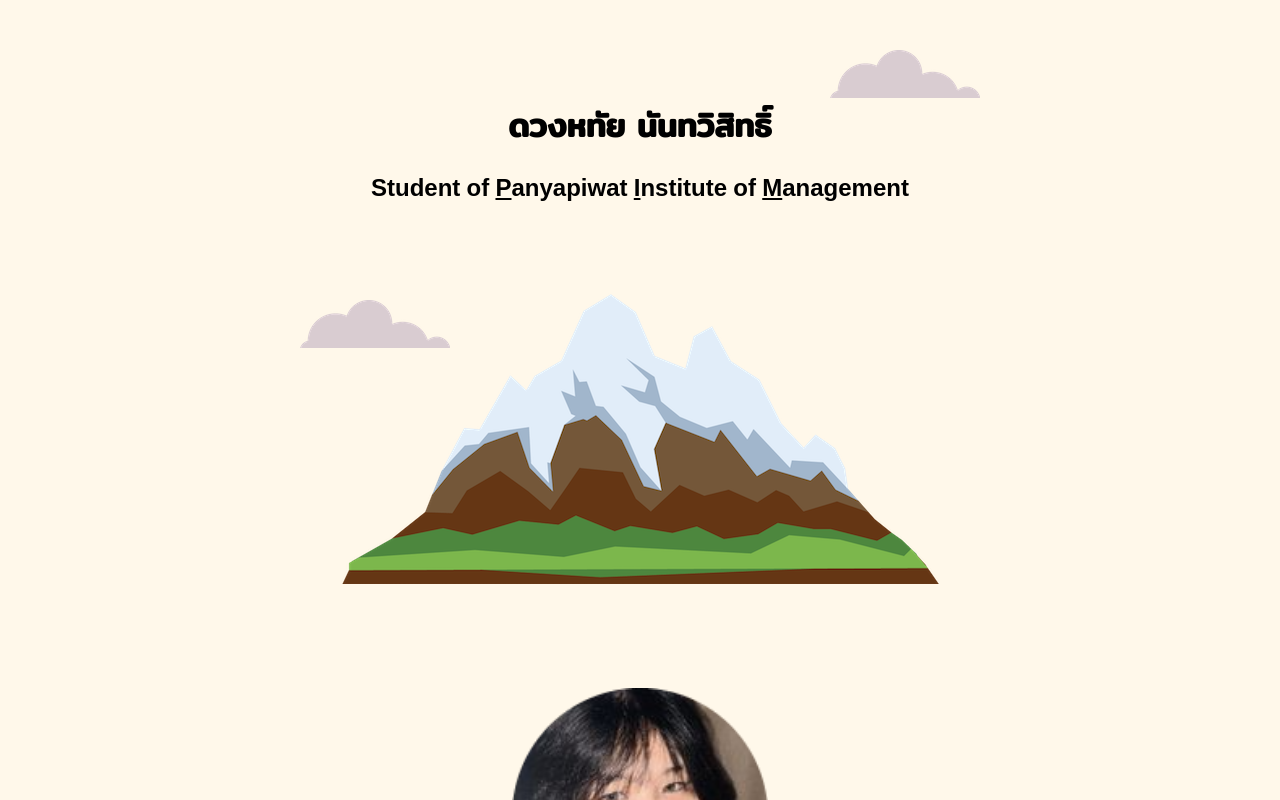
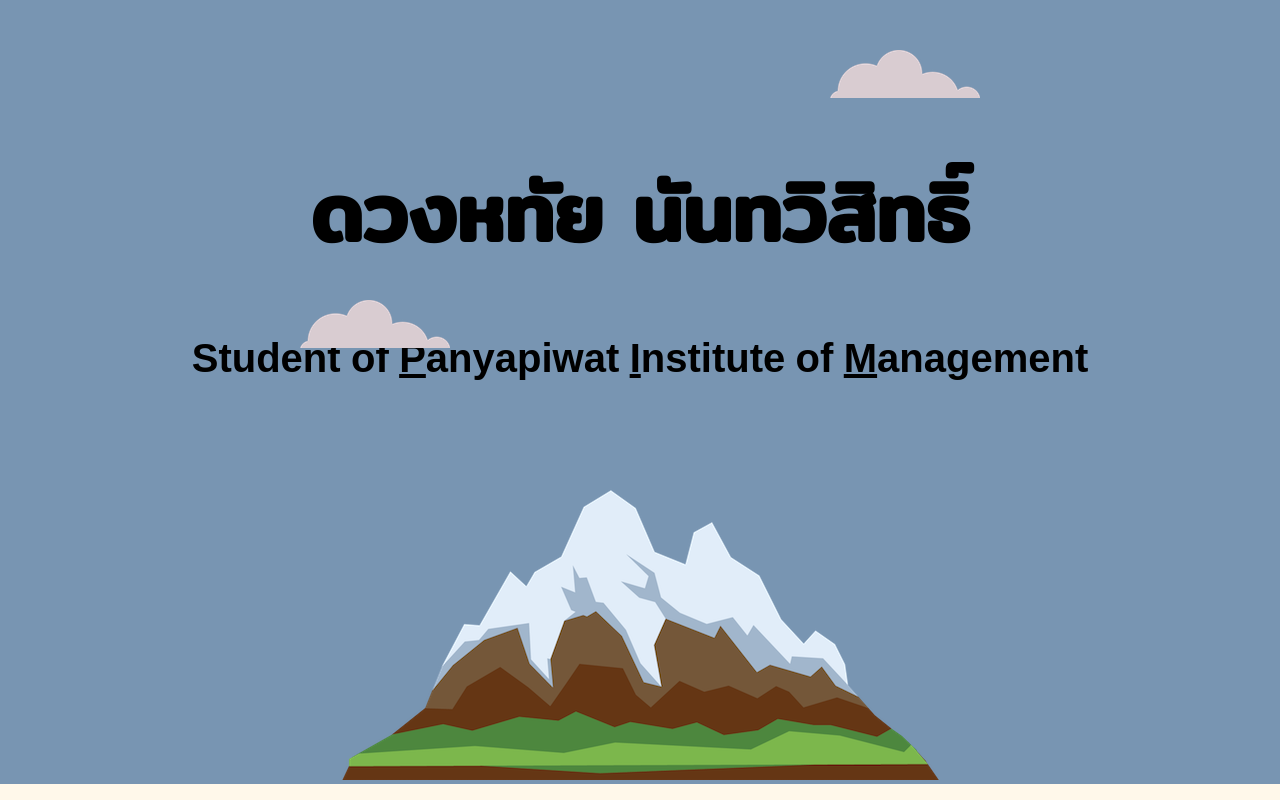
Before and after one commit to nepjune2142/resume, a plain HTML site: page index.html in a window 1280 px wide. Shown: the top 800 px of the page. Drawn offline with Linux system fonts and the light colour scheme.

Commit message:
Add files via upload

```diff
--- a/css/styles.css
+++ b/css/styles.css
@@ -1,18 +1,21 @@
 body{
   margin: 0;
   text-align: center;
+  font-family: verdana, sans-serif;
 }
 
 div{
   background-color: #FFF8EA;
 }
 h1{
-  margin-top: 0px;
+  margin-top: 50px;
   font-family: 'Mitr', sans-serif;
+  font-size: 5rem;
 }
 
 h2{
   font-family: 'Noto Sans Thai', sans-serif;
+  font-size: 2.5rem;
 }
 
 h3{
@@ -21,6 +24,7 @@ h3{
 
 .top-container{
   position: relative;
+  background-color: #7895B2;
   padding-top: 100px;
 }
 .text{
```
